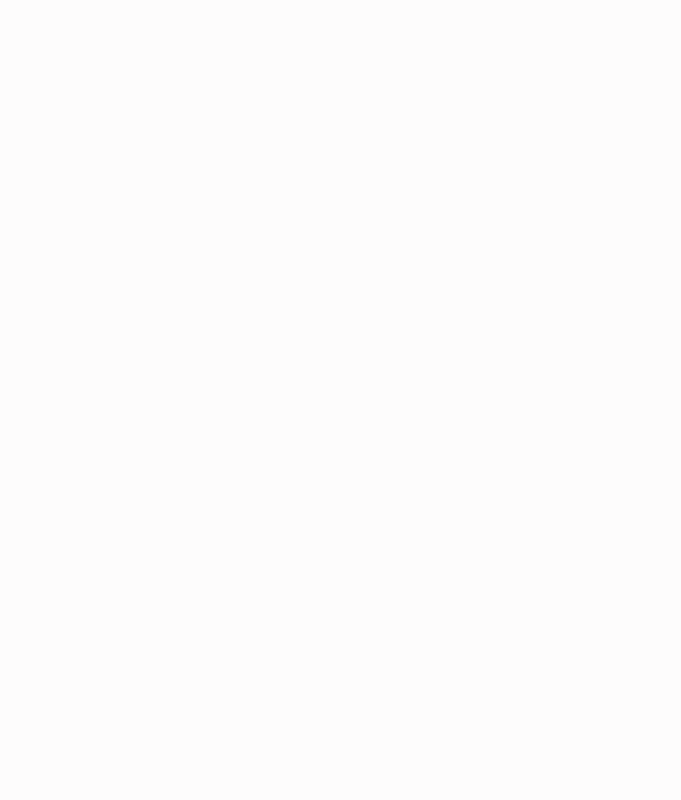
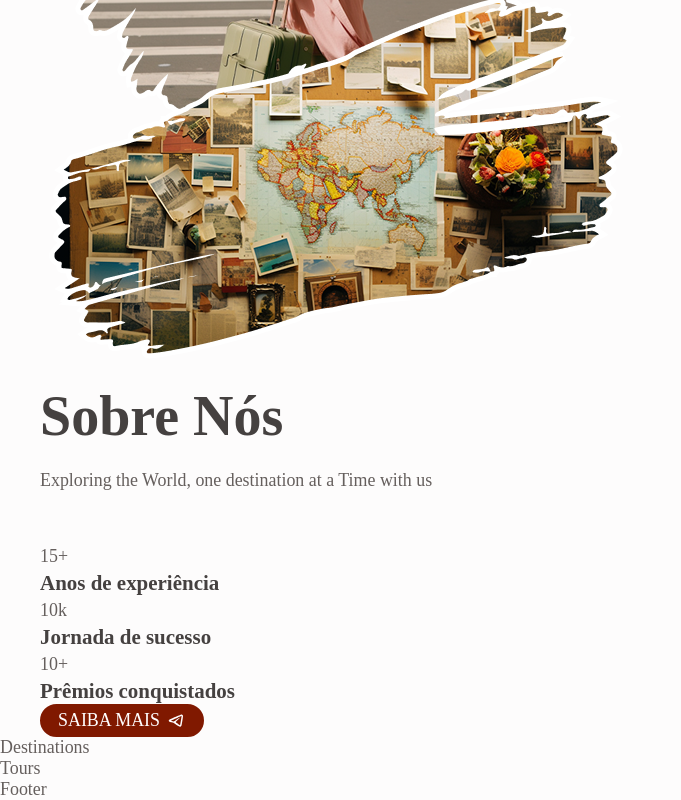
Before and after one commit to FernandoAntonioAzevedo/TravelWind, a React (Vite) app: page / in a window 1280 px wide. Shown: the part 2102-2902 px from the top of the page, without its empty margins (0-681 px from the left). Before the commit the page ends 1674 px from the top, so only its background shows below. Built offline with nearby package versions, Linux system fonts and the light colour scheme; a web font is replaced by a local one.

Commit message:
avancando em about component

```diff
--- a/src/components/about/About.jsx
+++ b/src/components/about/About.jsx
@@ -1,9 +1,49 @@
-
+import aboutImg from "../../assets/img/about-img.png";
+import SectionTitle from "../title/SectionTitle";
+import ScrollLink from "../links/ScrollLink";
+import { RiTelegram2Line } from "react-icons/ri";
 
 const About = () => {
   return (
-    <div>About</div>
-  )
-}
+    <section className="about section">
+      <div className="about-container container grid">
+        <img src={aboutImg} alt="" className="about-img" />
 
-export default About
+        <div className="about-content">
+          <SectionTitle
+            subtitle="Nós somos a Travel Wind "
+            title="Sobre Nós"
+            description="Exploring the World, one destination at a Time with us"
+          />
+
+          <div className="about-data">
+            <div className="about-item">
+              <p className="about-no">15+</p>
+              <h3 className="about-title">Anos de experiência</h3>
+            </div>
+
+            <div className="about-item">
+              <p className="about-no">10k</p>
+              <h3 className="about-title">Jornada de sucesso</h3>
+            </div>
+
+            <div className="about-item">
+              <p className="about-no">10+</p>
+              <h3 className="about-title">Prêmios conquistados</h3>
+            </div>
+          </div>
+
+           <ScrollLink
+            to="/"
+            name="Saiba Mais"
+            className="button"
+          >
+            <RiTelegram2Line className="button-icon" />
+          </ScrollLink>
+        </div>
+      </div>
+    </section>
+  );
+};
+
+export default About;
```
